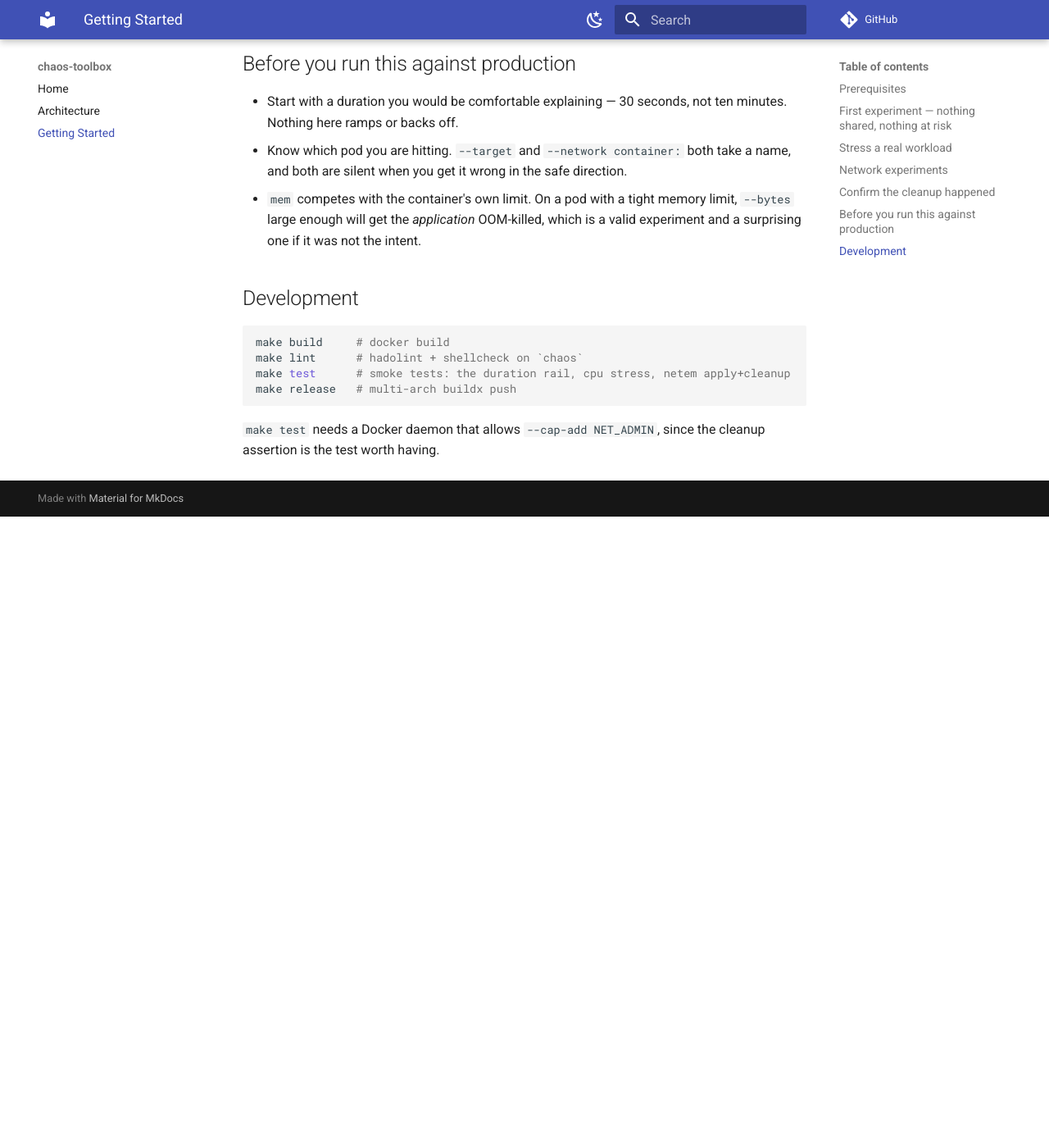
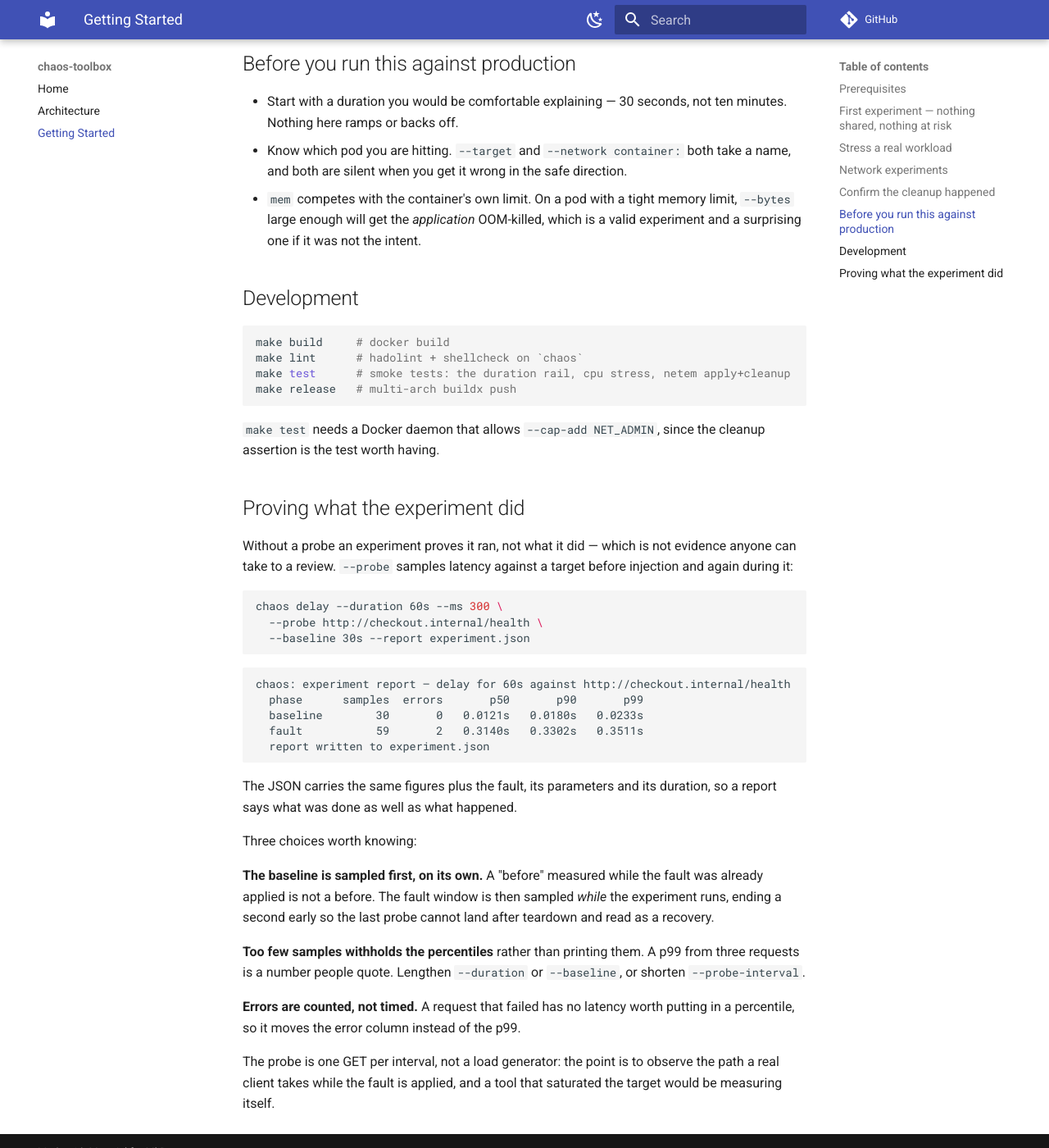
Before and after one commit to fabiocicerchia/chaos-toolbox, an MkDocs documentation site: the page built from docs/getting-started.md, in a window 1280 px wide and 1400 px high, scrolled down 1735 px. Shown: the whole window at 82% size. Built offline with MkDocs 1.6.1 and Material for MkDocs 9.7.7, drawn with Linux system fonts in a browser that asks for light colours; comment, search, counter and statistics services are not loaded; before the commit the page ends 2365 px from its top, so only the background shows below that.

Commit message:
feat(report): sample latency before and during, and say what changed (#27)
* feat(report): sample latency before and during, and say what changed

An experiment proved it ran, not what it did. Without baseline and
during-fault percentiles there is nothing to take to a review.

--probe samples a target before injection and again while the fault is
applied, and prints p50/p90/p99, error rate and sample count for both phases;
--report writes the same figures as JSON alongside the fault, its parameters
and its duration, so the record says what was done as well as what happened.

The baseline is sampled first and alone: a 'before' measured while the fault
was already applied is not a before. The fault window is sampled while the
experiment runs in the background — sequencing them would measure recovery —
and ends a second early so the last probe cannot land after teardown and read
as a recovered latency.

Fewer samples than the floor withholds the percentiles instead of printing
them: a p99 from three requests is a number people quote. Errors are counted
rather than timed, since a request that failed has no latency worth putting in
a percentile.

Sorting is done with sort(1), not awk's asort: that is a gawk extension and the
image ships busybox awk, so an awk-only version would pass here and fail in the
container.

Closes #22

Co-Authored-By: Claude Opus 5 (1M context) <noreply@anthropic.com>
Claude-Session: https://claude.ai/code/session_01EDFUqGmu4Wp4ZDcY1nUcMA

* ci: bump the gandalf Action to v0.2.3

Every review this Action posted failed on the SARIF upload: it declared the
merge ref while carrying a non-merge commit, and the API refuses that. The
review itself had always succeeded — only the ingest step was red.

Fixed in v0.2.3. The pin is per-branch because the workflow a PR run
executes comes from the branch, not from main.

* ci: bump the gandalf Action to v0.2.4

---------

Signed-off-by: Fabio Cicerchia <info@fabiocicerchia.it>
Co-authored-by: Claude Opus 5 (1M context) <noreply@anthropic.com>

````diff
--- a/docs/getting-started.md
+++ b/docs/getting-started.md
@@ -101,3 +101,44 @@ make release   # multi-arch buildx push
 
 `make test` needs a Docker daemon that allows `--cap-add NET_ADMIN`, since the
 cleanup assertion is the test worth having.
+
+## Proving what the experiment did
+
+Without a probe an experiment proves it ran, not what it did — which is not
+evidence anyone can take to a review. `--probe` samples latency against a
+target before injection and again during it:
+
+```sh
+chaos delay --duration 60s --ms 300 \
+  --probe http://checkout.internal/health \
+  --baseline 30s --report experiment.json
+```
+
+```
+chaos: experiment report — delay for 60s against http://checkout.internal/health
+  phase      samples  errors       p50       p90       p99
+  baseline        30       0   0.0121s   0.0180s   0.0233s
+  fault           59       2   0.3140s   0.3302s   0.3511s
+  report written to experiment.json
+```
+
+The JSON carries the same figures plus the fault, its parameters and its
+duration, so a report says what was done as well as what happened.
+
+Three choices worth knowing:
+
+**The baseline is sampled first, on its own.** A "before" measured while the
+fault was already applied is not a before. The fault window is then sampled
+*while* the experiment runs, ending a second early so the last probe cannot
+land after teardown and read as a recovery.
+
+**Too few samples withholds the percentiles** rather than printing them. A p99
+from three requests is a number people quote. Lengthen `--duration` or
+`--baseline`, or shorten `--probe-interval`.
+
+**Errors are counted, not timed.** A request that failed has no latency worth
+putting in a percentile, so it moves the error column instead of the p99.
+
+The probe is one GET per interval, not a load generator: the point is to
+observe the path a real client takes while the fault is applied, and a tool
+that saturated the target would be measuring itself.
````
Also changed, not shown: README.md (+1 -1 lines), 2 other files.
